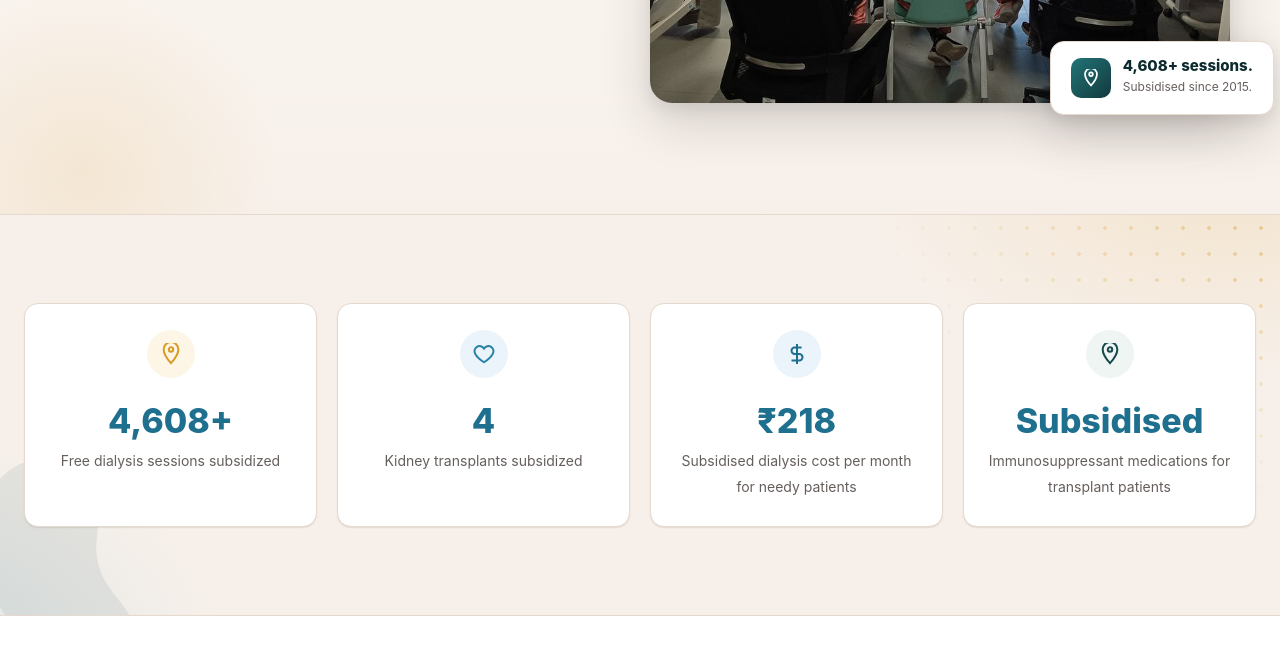
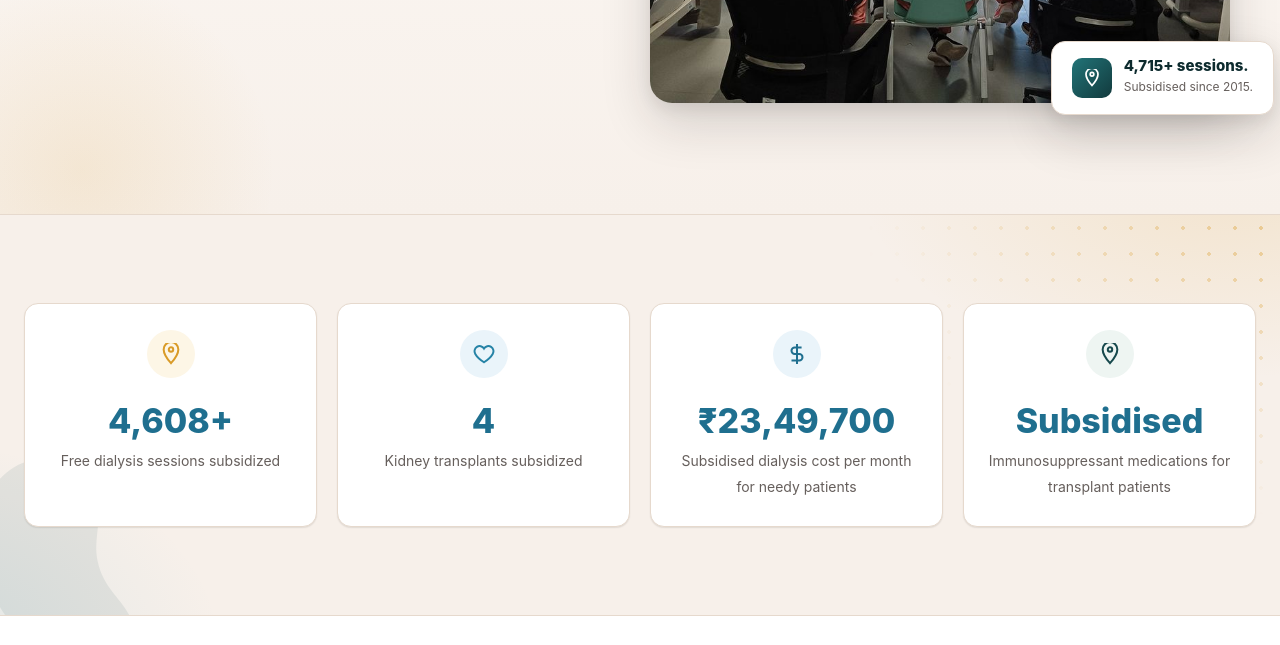
Before and after one commit to theaishastra/cfykf_1, a plain HTML site: page patient-support.html in a window 1280 px wide. Shown: the part 582-1227 px from the top of the page. Drawn offline with Linux system fonts and the light colour scheme.

Commit message:
Update session and cost statistics in patient support

```diff
--- a/patient-support.html
+++ b/patient-support.html
@@ -168,7 +168,7 @@
           <div class="is-main"><img src="assets/images/screenings_tab-dialysis/camp-dialysis-01.jpg" alt="CFYKF patient education session at a dialysis unit"></div>
           <div class="is-badge" style="left:auto;right:-18px;top:auto;bottom:22px;">
             <div class="ico" style="background:linear-gradient(135deg,var(--teal-500),var(--teal-800));"><svg width="18" height="18" viewBox="0 0 24 24" fill="none" stroke="currentColor" stroke-width="2.3"><path d="M12 22s8-9 8-15a8 8 0 1 0-16 0c0 6 8 15 8 15Z"/><circle cx="12" cy="7" r="2.4"/></svg></div>
-            <div><b style="font-size:15px;">4,608+ sessions.</b><span>Subsidised since 2015.</span></div>
+            <div><b style="font-size:15px;">4,715+ sessions.</b><span>Subsidised since 2015.</span></div>
           </div>
         </div>
       </div>
@@ -181,7 +181,7 @@
     <div class="stat-strip reveal">
       <div class="stat-card">
         <div class="ic wash-b"><svg viewBox="0 0 24 24" fill="none" stroke="currentColor" stroke-width="2.2"><path d="M12 22s8-9 8-15a8 8 0 1 0-16 0c0 6 8 15 8 15Z"/><circle cx="12" cy="7" r="2.4"/></svg></div>
-        <b data-count="4608" data-suffix="+">4,608+</b><span>Free dialysis sessions subsidized</span>
+        <b data-count="4608" data-suffix="+">4,715+</b><span>Free dialysis sessions subsidized</span>
       </div>
       <div class="stat-card">
         <div class="ic wash-d"><svg viewBox="0 0 24 24" fill="none" stroke="currentColor" stroke-width="2.2"><path d="M12 21s-7-4.5-9.5-9A5.5 5.5 0 0 1 12 6a5.5 5.5 0 0 1 9.5 6c-2.5 4.5-9.5 9-9.5 9Z"/></svg></div>
@@ -189,7 +189,7 @@
       </div>
       <div class="stat-card">
         <div class="ic wash-a"><svg viewBox="0 0 24 24" fill="none" stroke="currentColor" stroke-width="2.2"><path d="M12 1v22M17 5H9.5a3.5 3.5 0 0 0 0 7h5a3.5 3.5 0 0 1 0 7H6"/></svg></div>
-        <b>₹218</b><span>Subsidised dialysis cost per month for needy patients</span>
+        <b>₹23,49,700</b><span>Subsidised dialysis cost per month for needy patients</span>
       </div>
       <div class="stat-card">
         <div class="ic wash-c"><svg viewBox="0 0 24 24" fill="none" stroke="currentColor" stroke-width="2.2"><path d="M12 22s8-9 8-15a8 8 0 1 0-16 0c0 6 8 15 8 15Z"/><circle cx="12" cy="7" r="2.4"/></svg></div>
```
